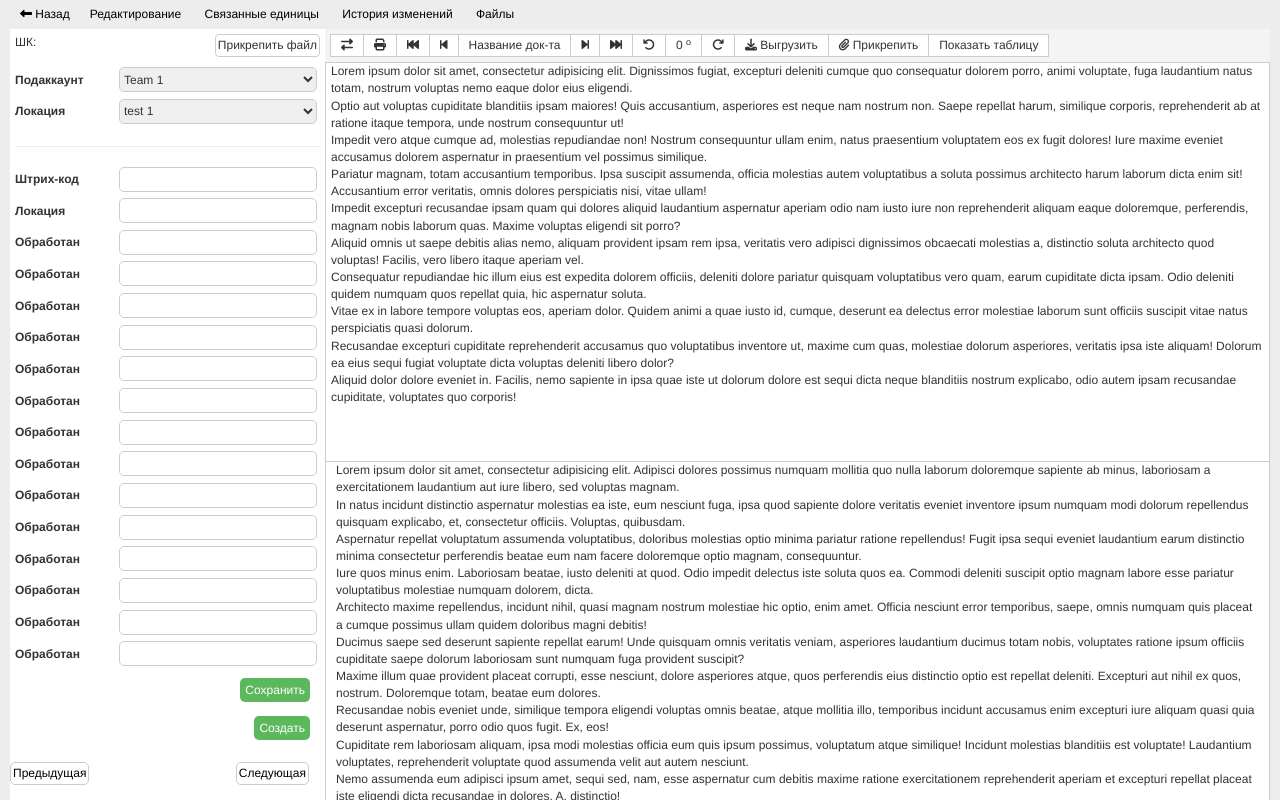
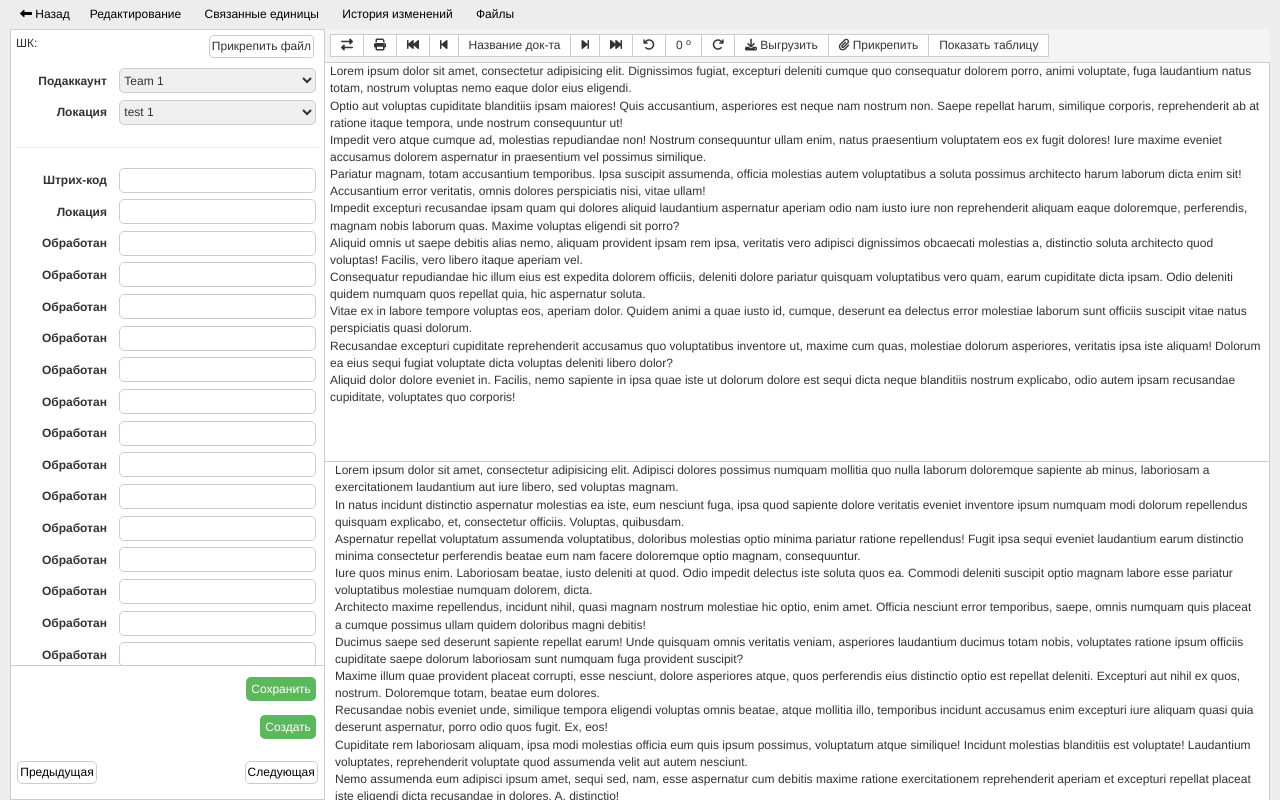
Before and after one commit to DNEPR-FAN/trin, a plain HTML site: page index.html in a window 1280 px wide. Drawn offline with nearby package versions, Linux system fonts and the light colour scheme.

Commit message:
новый

```diff
--- a/index.html
+++ b/index.html
@@ -19,7 +19,8 @@
 		<a href="#" class="top_line_link">Файлы</a>
 
 	</div>
-	<div class="col-xs-3 left_wrapper no_padding show">
+	<div class="col-xs-3 left_wrapper_main no_padding show">
+		<div class=" left_wrapper ">
 			<div class="top_left">
 				<span>ШК:</span>
 				<button class="btn btn-default file" type="submit">Прикрепить файл</button>
@@ -209,6 +210,7 @@
 
 			</div>
 		</div>
+	</div>
 	<div class="col-xs-9 right_wrapper no_padding">
 		<div class="right__top_line">
 			<form action="#" class="right__top_line_form"><!--
--- a/practice.js
+++ b/practice.js
@@ -59,7 +59,11 @@ $(document).ready(function(){
 
 		var left_wrapper_width = $('.left_wrapper').innerWidth();
 		$('.left_fixed').innerWidth(left_wrapper_width-10);
-
+	  	var left_wrapper_width = $('.left_wrapper').innerWidth();
+	  	var new_right_bottom = (window_height - top_line_height - top_right_height - right_middle_height )*100/window_height;
+		$('.left_fixed').innerWidth(left_wrapper_width);
+		$('.right_bottom').css({'height':new_right_bottom + 'vh'});
+});
 	$( window ).resize(function() {
 		var window_height = $('body').height();
 		var top_line_height = $('.top_line').height();
@@ -84,6 +88,3 @@ $(document).ready(function(){
 		$('.left_fixed').innerWidth(left_wrapper_width);
 		$('.right_bottom').css({'height':new_right_bottom + 'vh'});
 	});
-	console.log(left_wrapper_width);
-
-});
--- a/style.css
+++ b/style.css
@@ -86,10 +86,6 @@ body{
  .right_bottom{
  	padding: 0 5px;
  }
- .right_bottom,
- .right_middle{
- 	border-left: 1px solid #ccc;
- }
 
  .top_left{
 	display: inline-block;
@@ -100,6 +96,7 @@ body{
  .top_left button{
  	float: right;
  	padding: 2px;
+ 	margin-right: 5px;
  }
  .form_item{
  	width: 100%;
@@ -107,6 +104,7 @@ body{
  }
  .form_item label{
  	width: 30%;
+ 	text-align: right;
  }
  .form_item select,
  .form_item input{
@@ -125,6 +123,7 @@ body{
     min-width: 230px;
     background: #fff;
     padding: 10px 0;
+    border: 1px solid #ccc;
 }
 /* .add_file{
 	display: inline-block;
@@ -147,6 +146,7 @@ body{
 .save_create{
 	display: inline-block;
     float: right;
+    margin-right: 1%;
 }
 .create,
 .save{
@@ -175,7 +175,8 @@ body{
 }
 .next_prev{
 	display: inline-block;
-	width: 98%;
+	width: 96%;
+	margin-left: 2%;
 }
 .prev,
 .next{
@@ -190,6 +191,9 @@ body{
 .next{
 	float: right;
 }
+.left_wrapper_main{
+	border: 1px solid #ccc;
+}
  /* ========RIGHT BLOCK ==============*/
  .right__top_line{
  	background: #f4f4f4;
```
Lines whose indentation alone changed are shown as unchanged.
